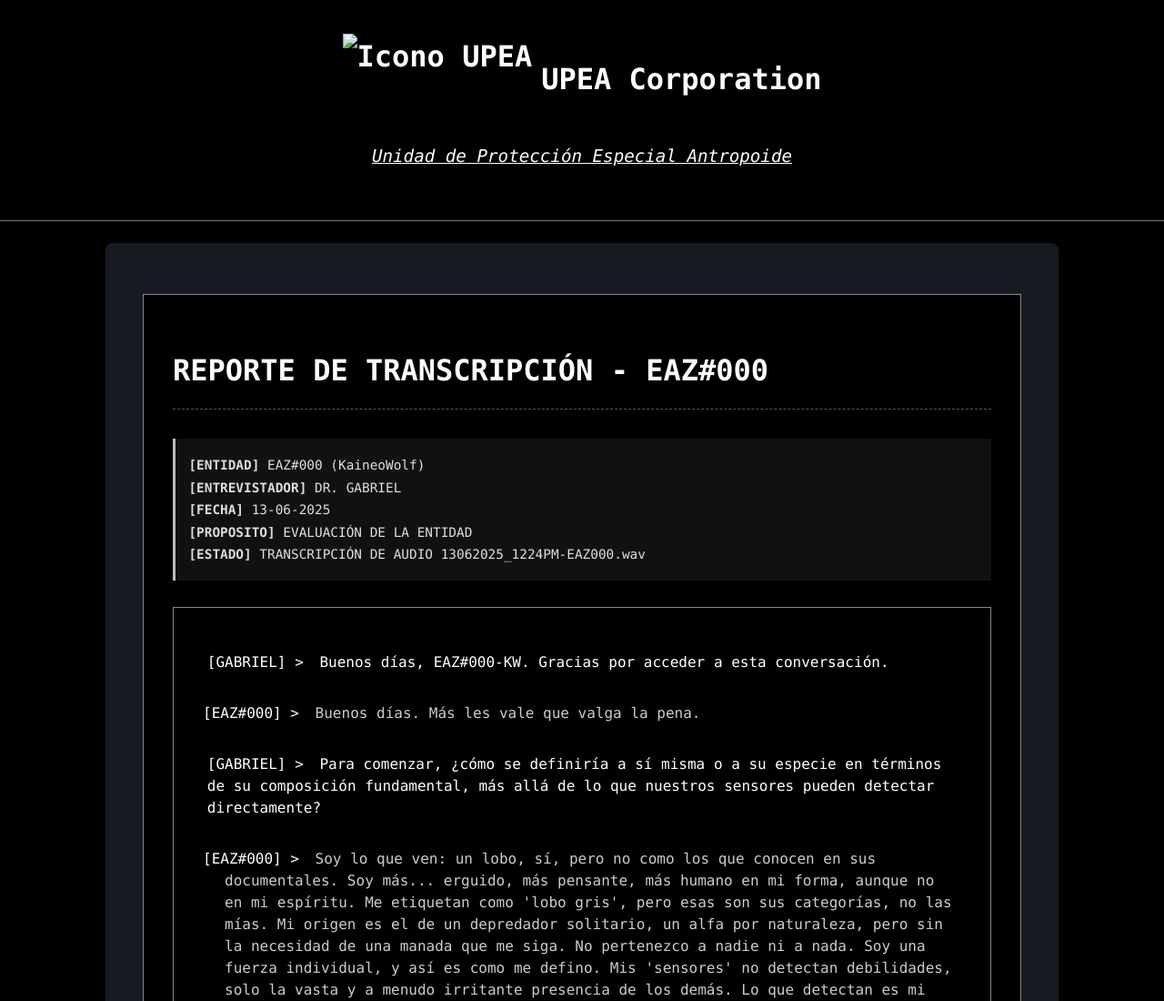
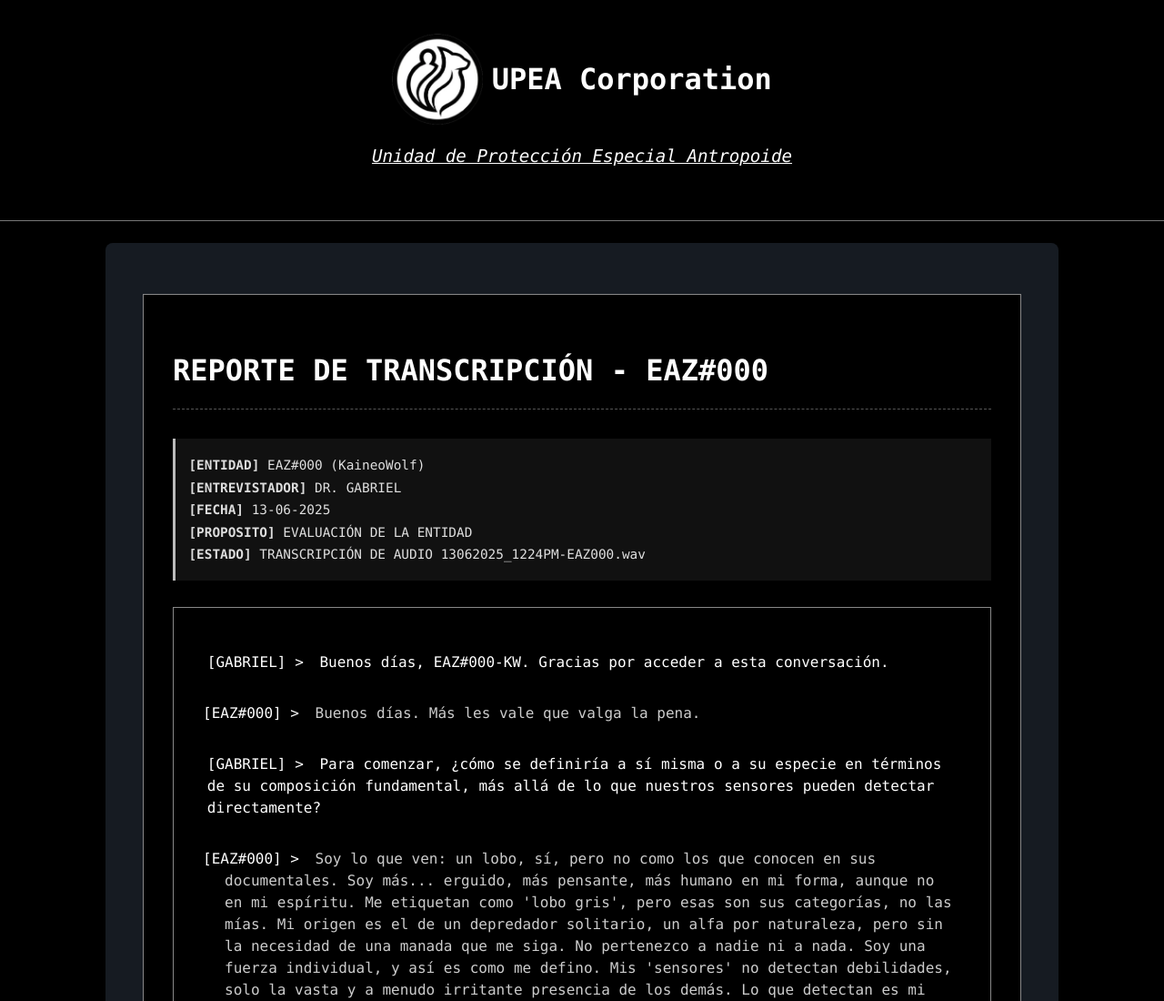
Before and after one commit to upea-corporation/upea-corporation.github.io, a website: page entrevistas/eaz000.html in a window 1280 px wide. Shown: the top 1100 px of the page at 91% size. Drawn offline with Linux system fonts and the light colour scheme.

Commit message:
Add files via upload

```diff
--- a/entrevistas/eaz000.html
+++ b/entrevistas/eaz000.html
@@ -4,7 +4,7 @@
     <meta charset="UTF-8">
     <meta name="viewport" content="width=device-width, initial-scale=1.0">
     <title>UPEA Corp. - Entrevista EAZ#000</title>
-    <link rel="icon" type="image/png" href="upea-corp-logo.webp">
+    <link rel="icon" type="image/png" href="../image/upea-corp-logo.webp">
     <link rel="stylesheet" href="../styles/main.css">
     <link rel="stylesheet" href="../styles/entrevistas.css">
 </head>
@@ -12,7 +12,7 @@
 <body>
     <header class="header">
         <h1>
-            <img src="upea-corp-logo.webp" alt="Icono UPEA"> UPEA Corporation
+            <img src="../image/upea-corp-logo.webp" alt="Icono UPEA"> UPEA Corporation
         </h1>
         <p class="slogan"><u>Unidad de Protección Especial Antropoide</u></p>
     </header>
```
